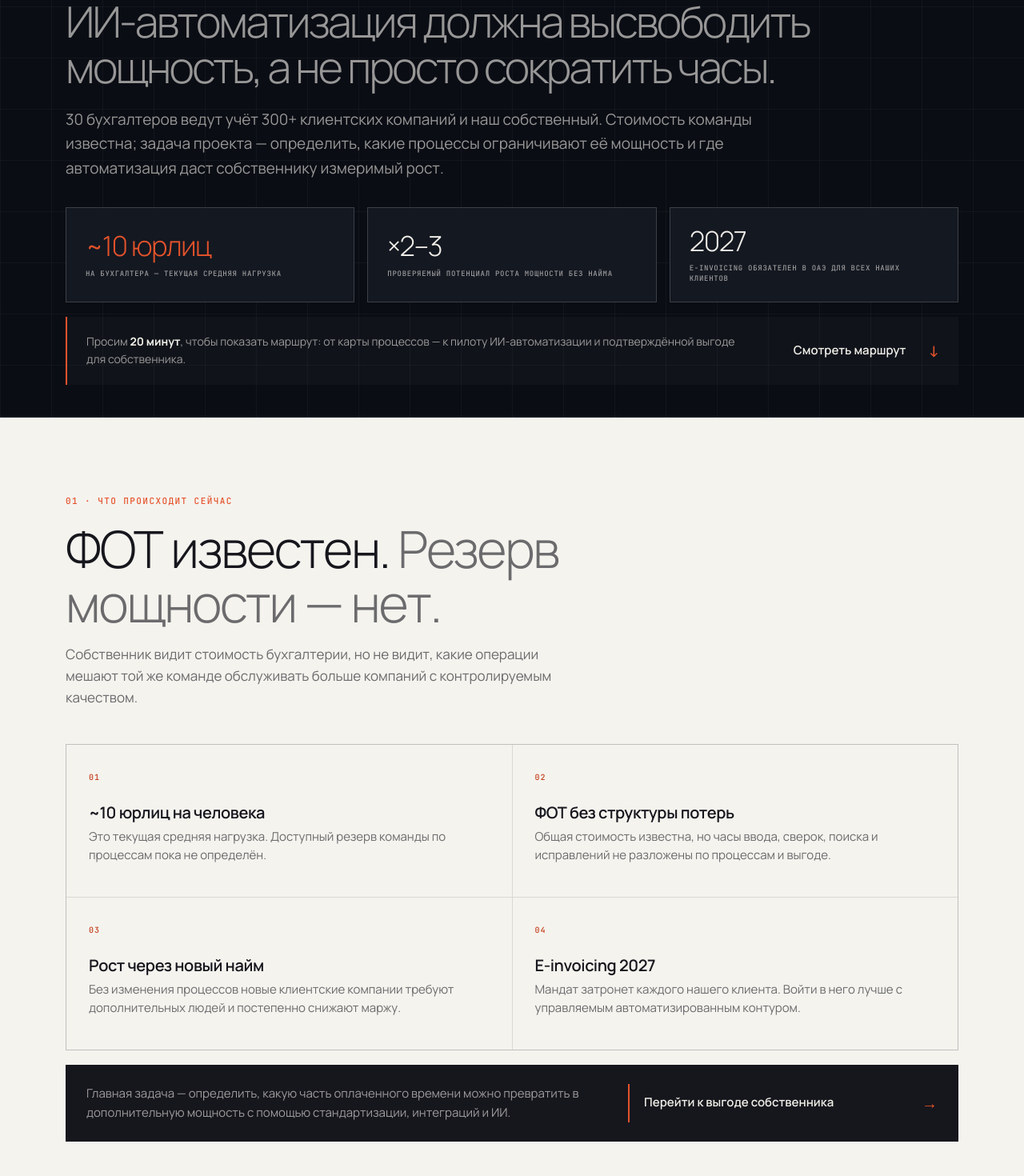
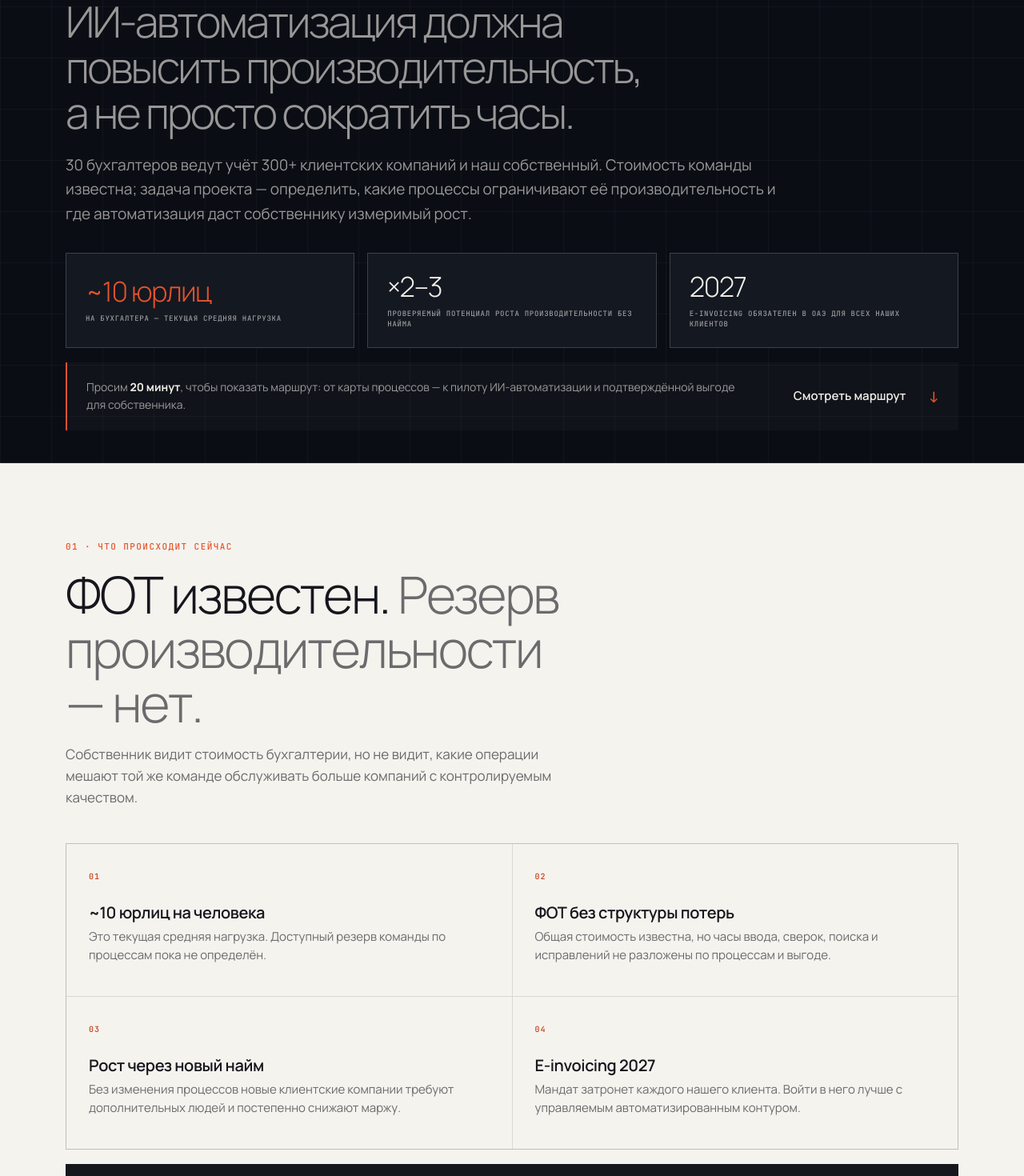
Before and after one commit to ku1batskii/kulbatskii-accounting-automation, a Next.js app: page / in a window 1280 px wide. Shown: the part 440-1910 px from the top of the page at 80% size. Built offline with nearby package versions, Linux system fonts and the light colour scheme.

Commit message:
Replace capacity wording with productivity

```diff
--- a/app/page.tsx
+++ b/app/page.tsx
@@ -44,12 +44,12 @@ export default function Home() {
         <div className="wrap hero-inner">
           <span className="eyebrow line">АВТОМАТИЗАЦИЯ БУХГАЛТЕРИИ · GULF BRIDGE · ТИЗЕР</span>
           <div className="hero-copy">
-            <h1>Как увеличить клиентский портфель<br/>без пропорционального найма?<em>ИИ-автоматизация должна высвободить мощность, а не просто сократить часы.</em></h1>
-            <p className="lead">30 бухгалтеров ведут учёт 300+ клиентских компаний и наш собственный. Стоимость команды известна; задача проекта — определить, какие процессы ограничивают её мощность и где автоматизация даст собственнику измеримый рост.</p>
+            <h1>Как увеличить клиентский портфель<br/>без пропорционального найма?<em>ИИ-автоматизация должна повысить производительность, а не просто сократить часы.</em></h1>
+            <p className="lead">30 бухгалтеров ведут учёт 300+ клиентских компаний и наш собственный. Стоимость команды известна; задача проекта — определить, какие процессы ограничивают её производительность и где автоматизация даст собственнику измеримый рост.</p>
           </div>
           <div className="hero-evidence" aria-label="Масштаб проблемы">
             <article><strong>~10 юрлиц</strong><span>на бухгалтера — текущая средняя нагрузка</span></article>
-            <article><strong>×2–3</strong><span>проверяемый потенциал роста мощности без найма</span></article>
+            <article><strong>×2–3</strong><span>проверяемый потенциал роста производительности без найма</span></article>
             <article><strong>2027</strong><span>e-invoicing обязателен в ОАЭ для всех наших клиентов</span></article>
           </div>
           <div className="hero-ask"><p>Просим <b>20 минут</b>, чтобы показать маршрут: от карты процессов — к пилоту ИИ-автоматизации и подтверждённой выгоде для собственника.</p><a href="#problem">Смотреть маршрут <span>↓</span></a></div>
@@ -58,14 +58,14 @@ export default function Home() {
 
       <section className="section paper" id="problem">
         <div className="wrap">
-          <div className="section-head"><span className="eyebrow">01 · ЧТО ПРОИСХОДИТ СЕЙЧАС</span><h2>ФОТ известен. <em>Резерв мощности — нет.</em></h2><p>Собственник видит стоимость бухгалтерии, но не видит, какие операции мешают той же команде обслуживать больше компаний с контролируемым качеством.</p></div>
+          <div className="section-head"><span className="eyebrow">01 · ЧТО ПРОИСХОДИТ СЕЙЧАС</span><h2>ФОТ известен. <em>Резерв производительности — нет.</em></h2><p>Собственник видит стоимость бухгалтерии, но не видит, какие операции мешают той же команде обслуживать больше компаний с контролируемым качеством.</p></div>
           <div className="problem-grid">
             <article><span>01</span><h3>~10 юрлиц на человека</h3><p>Это текущая средняя нагрузка. Доступный резерв команды по процессам пока не определён.</p></article>
             <article><span>02</span><h3>ФОТ без структуры потерь</h3><p>Общая стоимость известна, но часы ввода, сверок, поиска и исправлений не разложены по процессам и выгоде.</p></article>
             <article><span>03</span><h3>Рост через новый найм</h3><p>Без изменения процессов новые клиентские компании требуют дополнительных людей и постепенно снижают маржу.</p></article>
             <article><span>04</span><h3>E-invoicing 2027</h3><p>Мандат затронет каждого нашего клиента. Войти в него лучше с управляемым автоматизированным контуром.</p></article>
           </div>
-          <div className="pain-conclusion"><p>Главная задача — определить, какую часть оплаченного времени можно превратить в дополнительную мощность с помощью стандартизации, интеграций и ИИ.</p><a href="#target">Перейти к выгоде собственника <span>→</span></a></div>
+          <div className="pain-conclusion"><p>Главная задача — определить, какую часть оплаченного времени можно использовать для повышения производительности с помощью стандартизации, интеграций и ИИ.</p><a href="#target">Перейти к выгоде собственника <span>→</span></a></div>
         </div>
       </section>
 
@@ -74,7 +74,7 @@ export default function Home() {
           <div className="section-head"><span className="eyebrow">02 · ВЫГОДА ДЛЯ СОБСТВЕННИКА</span><h2>Больше компаний. <em>Та же команда.</em></h2><p>ИИ-автоматизация должна увеличить пропускную способность бухгалтерии, защитить маржу и снизить зависимость роста от нового найма. Диапазоны подтверждаются аудитом и пилотом.</p></div>
           <div className="target-layout">
             <div className="target-shifts">
-              <article><h3>Рост портфеля без пропорционального найма</h3><p>Высвобождённая мощность направляется на обслуживание новых компаний</p></article>
+              <article><h3>Рост портфеля без пропорционального найма</h3><p>Рост производительности позволяет обслуживать новые компании той же командой</p></article>
               <article><h3>Защита маржи на каждом клиенте</h3><p>Повторяемые операции выполняются системой, исключения остаются человеку</p></article>
               <article><h3>Меньше зависимости от отдельных специалистов</h3><p>Правила и контроль закрепляются в управляемом процессе</p></article>
               <article><h3>Готовность к e-invoicing 2027</h3><p>Клиентский контур масштабируется без роста ручной нагрузки</p></article>
@@ -138,7 +138,7 @@ export default function Home() {
 
       <section className="section audit-product" id="audit">
         <div className="wrap">
-          <div className="section-head"><span className="eyebrow">07 · ПРОДУКТ</span><h2>Аудит потенциала <em>автоматизации</em></h2><p>За восемь недель раскладываем известную стоимость команды по процессам и показываем, где ИИ-автоматизация способна дать собственнику дополнительную мощность и рост маржи.</p></div>
+          <div className="section-head"><span className="eyebrow">07 · ПРОДУКТ</span><h2>Аудит потенциала <em>автоматизации</em></h2><p>За восемь недель раскладываем известную стоимость команды по процессам и показываем, где ИИ-автоматизация способна дать собственнику рост производительности и маржи.</p></div>
           <div className="audit-outcomes">
             <article><span>01</span><h3>Структура</h3><p>Где концентрируются часы, возвраты и стоимость ручных операций</p></article>
             <article><span>02</span><h3>Выгода</h3><p>Как найденный резерв превратить в новых клиентов, маржу или отказ от найма</p></article>
@@ -196,7 +196,7 @@ export default function Home() {
             <div><span>ГЛАВНАЯ ЭКОНОМИКА</span><strong>×2–3</strong><p>потенциал роста числа юрлиц на бухгалтера без пропорционального найма</p></div>
             <p>Ценность создаётся не сокращением команды, а ростом обслуживаемого портфеля. Освобождённые часы становятся экономическим эффектом только тогда, когда превращаются в новые клиентские компании, меньшие переработки или отказ от дополнительного найма.</p>
           </div>
-          <div className="effect-levels"><article><span>УРОВЕНЬ 1</span><h3>Операционный</h3><p>Часы, скорость обработки, ошибки и возвраты.</p></article><article><span>УРОВЕНЬ 2</span><h3>Мощность</h3><p>Юрлица на бухгалтера и пропускная способность команды.</p></article><article><span>УРОВЕНЬ 3</span><h3>Реализованный</h3><p>Новые клиенты без найма, меньше переработок, управляемый рост маржи.</p></article></div>
+          <div className="effect-levels"><article><span>УРОВЕНЬ 1</span><h3>Операционный</h3><p>Часы, скорость обработки, ошибки и возвраты.</p></article><article><span>УРОВЕНЬ 2</span><h3>Производительность</h3><p>Юрлица на бухгалтера и пропускная способность команды.</p></article><article><span>УРОВЕНЬ 3</span><h3>Реализованный</h3><p>Новые клиенты без найма, меньше переработок, управляемый рост маржи.</p></article></div>
           <p className="economy-note">Аудит фиксирует baseline на Gate 1, пилот подтверждает эффект на Gate 2. Точный ROI до измерения не обещаем.</p>
         </div>
       </section>
```
